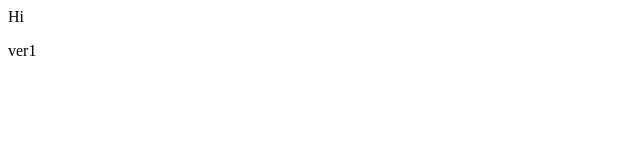
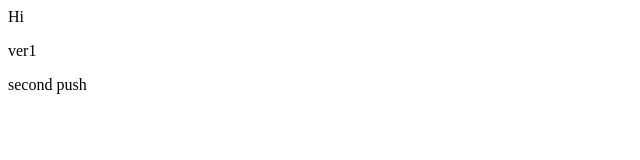
Before and after one commit to danieltwcom/CITLab, a plain HTML site: page index.html in a window 1280 px wide. Shown: the full height of the page, 0-640 px from the left. Drawn offline with Linux system fonts and the light colour scheme.

Commit message:
add code in body

```diff
--- a/index.html
+++ b/index.html
@@ -6,5 +6,6 @@
 	<body>
 		Hi
 		<p>ver1</p>
+		<p>second push</p>
 	</body>
 </html>
```
